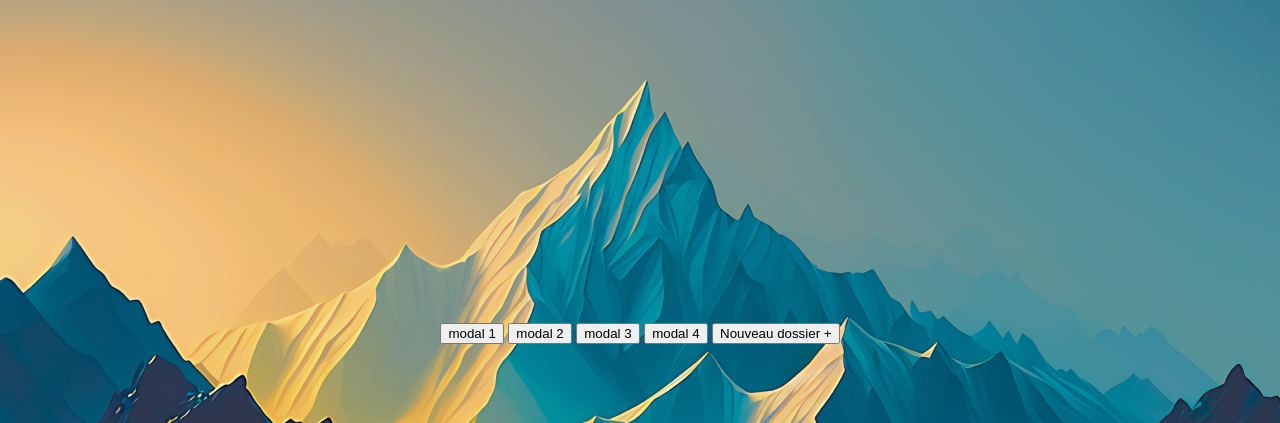
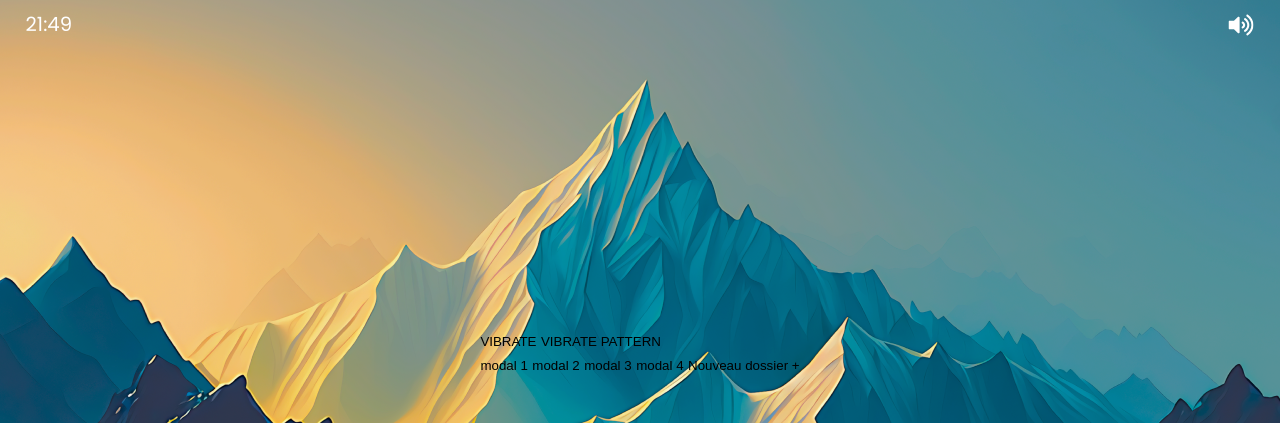
Before and after one commit to TheoBourdel/os-project, a website built with Vite: page src/index.html in a window 1280 px wide. Shown: the top 423 px of the page. Built offline with nearby package versions, Linux system fonts and the light colour scheme.

Commit message:
header implementation + vibration state

```diff
--- /dev/null
+++ b/src/components/header/header.js
@@ -0,0 +1,46 @@
+// HOUR
+function startTime() {
+    var today = new Date();
+    var h = today.getHours();
+    var m = today.getMinutes();
+    var s = today.getSeconds();
+    m = checkTime(m);
+    document.getElementById('time').innerHTML = h + ":" + m;
+    let t = setTimeout(startTime, 500);
+}
+
+function checkTime(i) {
+    if (i < 10) {i = "0" + i};  // add zero in front of numbers < 10
+    return i;
+}
+
+startTime();
+
+// VIBRATION
+let vibration = true;
+let vibrationStateImage = document.getElementById("vibration-image");
+
+function changeVibrationState() {
+
+    vibration = !vibration;
+
+    if (vibration === true) {
+        vibrationStateImage.src = "../../assets/svg/volume-up.svg";
+    } else {
+        vibrationStateImage.src = "../../assets/svg/volume-mute.svg";
+    }
+
+}
+
+function vibrate(ms) {
+    console.log(vibration)
+    if (vibration == true) {
+        navigator.vibrate(ms);
+    }
+}
+
+function vibratePattern() {
+    if (vibration == true) {
+        navigator.vibrate([300,100,300,100,300])
+    }
+}
--- a/src/index.html
+++ b/src/index.html
@@ -10,11 +10,19 @@
   <body>
 
     <header>
+      <span id='time'></span>
+      <div>
+        <button class="item" onclick="changeVibrationState()">
+          <img id="vibration-image" src="./assets/svg/volume-up.svg" />
+        </button>
+      </div>
 
     </header>
 
     <main>
 
+      <button onclick="vibrate(1000)">VIBRATE</button>
+      <button onclick="vibratePattern()">VIBRATE PATTERN</button>
       <section id="desktop">
         <button id="tictactoeApp" onclick="openModal('modal1')">modal 1</button>
         <button id="calculatorApp" onclick="openModal('modal2')">modal 2</button>
@@ -72,6 +80,7 @@
     <!-- SCRIPT -->
     <script type="" src="/main.js"></script>
     <script type="" src="./components/modals/modals.js"></script>
+    <script type="" src="./components/header/header.js"></script>
   </body>
 
 </html>
--- /dev/null
+++ b/src/styles/base/_fonts.scss
@@ -0,0 +1 @@
+@import url('https://fonts.googleapis.com/css2?family=Poppins&display=swap');
--- /dev/null
+++ b/src/styles/base/_reset.scss
@@ -0,0 +1,9 @@
+button {
+    -webkit-appearance: none; /* Pour les navigateurs webkit */
+    -moz-appearance: none; /* Pour les navigateurs mozilla */
+    appearance: none;
+    background-color: transparent;
+    border:none;
+    cursor: pointer;
+    padding: 0;
+}
--- a/src/styles/layout/_header.scss
+++ b/src/styles/layout/_header.scss
@@ -0,0 +1,20 @@
+header {
+    width: 96%;
+    margin: 10px 0 0 0;
+    display: flex;
+    justify-content: space-between;
+    align-items: center;
+    font-family: 'Poppins';
+font-style: normal;
+font-weight: 400;
+font-size: 19.6px;
+line-height: 29px;
+text-align: center;
+
+color: #FFFFFF;
+
+    & .item {
+        display: flex;
+        align-items: center;
+    }
+}
--- a/src/styles/main.scss
+++ b/src/styles/main.scss
@@ -2,6 +2,9 @@
 
 @import './components/modals';
 @import './layout/navbar';
+@import './layout/header';
+@import './base/fonts';
+@import './base/reset';
 
 :root {
   font-family: Inter, Avenir, Helvetica, Arial, sans-serif;
```
Also changed, not shown: src/assets/svg/volume-mute.svg (added), src/assets/svg/volume-up.svg (added), src/styles/components/_button.scss (deleted).
